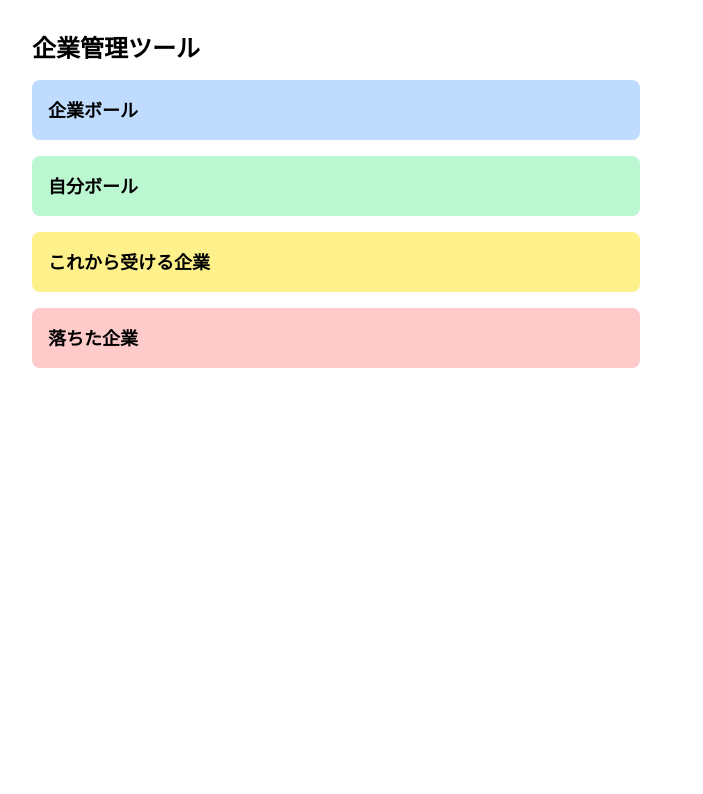
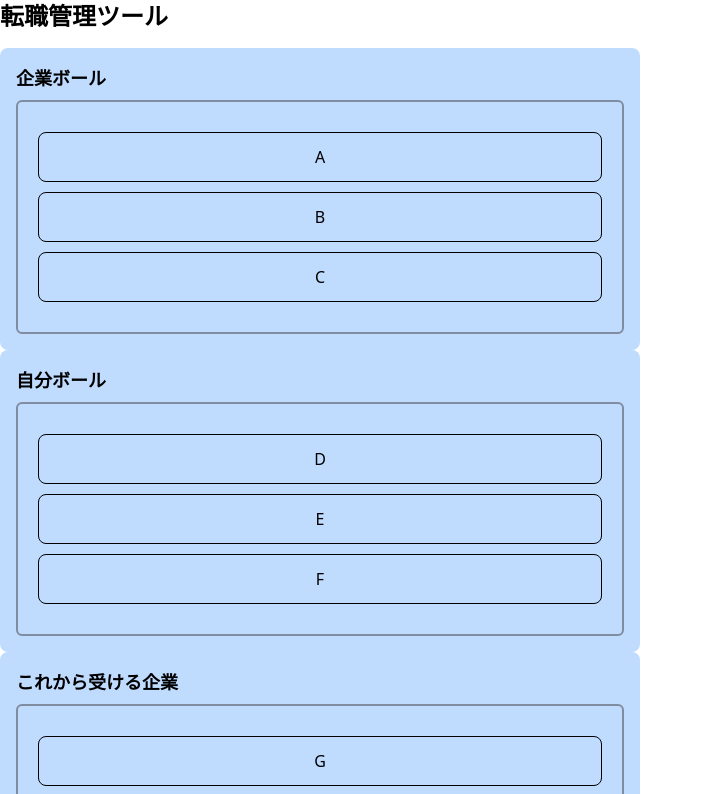
Before and after one commit to Yoshiyuki-Sato-1027/jobchangetool, a Next.js app: page / in a window 1280 px wide. Shown: the top 794 px of the page, without its empty margins (0-703 px from the left). Built offline with nearby package versions, Linux system fonts and the light colour scheme.

Commit message:
Create Function Drag And Drop

```diff
--- /dev/null
+++ b/components/Container.tsx
@@ -0,0 +1,197 @@
+import React, { useState } from "react";
+import {
+  DndContext,
+  DragOverlay,
+  closestCorners,
+  KeyboardSensor,
+  PointerSensor,
+  useSensor,
+  useSensors,
+  UniqueIdentifier,
+  DragStartEvent,
+  DragOverEvent,
+  DragEndEvent,
+} from "@dnd-kit/core";
+import { arrayMove, sortableKeyboardCoordinates } from "@dnd-kit/sortable";
+import SortableContainer from "./SortableContainer";
+import Item from "./Item";
+
+const Contaienr = () => {
+  // ドラッグ&ドロップでソート可能なリスト
+  const [items, setItems] = useState<{
+    [key: string]: string[];
+  }>({
+    container1: ["A", "B", "C"],
+    container2: ["D", "E", "F"],
+    container3: ["G", "H", "I"],
+    container4: [],
+  });
+
+  //リストのリソースid（リストの値）
+  const [activeId, setActiveId] = useState<UniqueIdentifier>();
+
+  // ドラッグの開始、移動、終了などにどのような入力を許可するかを決めるprops
+  const sensors = useSensors(
+    useSensor(PointerSensor),
+    useSensor(KeyboardSensor, {
+      coordinateGetter: sortableKeyboardCoordinates,
+    })
+  );
+
+  //各コンテナ取得関数
+  const findContainer = (id: UniqueIdentifier) => {
+    if (id in items) {
+      return id;
+    }
+    return Object.keys(items).find((key: string) =>
+      items[key].includes(id.toString())
+    );
+  };
+
+  // ドラッグ開始時に発火する関数
+  const handleDragStart = (event: DragStartEvent) => {
+    const { active } = event;
+    //ドラッグしたリソースのid
+    const id = active.id.toString();
+    setActiveId(id);
+  };
+
+  //ドラッグ可能なアイテムがドロップ可能なコンテナの上に移動時に発火する関数
+  const handleDragOver = (event: DragOverEvent) => {
+    const { active, over } = event;
+    //ドラッグしたリソースのid
+    const id = active.id.toString();
+    //ドロップした場所にあったリソースのid
+    const overId = over?.id;
+
+    if (!overId) return;
+
+    // ドラッグ、ドロップ時のコンテナ取得
+    // container1,container2,container3,container4のいずれかを持つ
+    const activeContainer = findContainer(id);
+    const overContainer = findContainer(over?.id);
+
+    if (
+      !activeContainer ||
+      !overContainer ||
+      activeContainer === overContainer
+    ) {
+      return;
+    }
+
+    setItems((prev) => {
+      // 移動元のコンテナの要素配列を取得
+      const activeItems = prev[activeContainer];
+      // 移動先のコンテナの要素配列を取得
+      const overItems = prev[overContainer];
+
+      // 配列のインデックス取得
+      const activeIndex = activeItems.indexOf(id);
+      const overIndex = overItems.indexOf(overId.toString());
+
+      let newIndex;
+      if (overId in prev) {
+        // We're at the root droppable of a container
+        newIndex = overItems.length + 1;
+      } else {
+        const isBelowLastItem = over && overIndex === overItems.length - 1;
+
+        const modifier = isBelowLastItem ? 1 : 0;
+
+        newIndex = overIndex >= 0 ? overIndex + modifier : overItems.length + 1;
+      }
+
+      return {
+        ...prev,
+        [activeContainer]: [
+          ...prev[activeContainer].filter((item) => item !== active.id),
+        ],
+        [overContainer]: [
+          ...prev[overContainer].slice(0, newIndex),
+          items[activeContainer][activeIndex],
+          ...prev[overContainer].slice(newIndex, prev[overContainer].length),
+        ],
+      };
+    });
+  };
+
+  // ドラッグ終了時に発火する関数
+  const handleDragEnd = (event: DragEndEvent) => {
+    const { active, over } = event;
+    //ドラッグしたリソースのid
+    const id = active.id.toString();
+    //ドロップした場所にあったリソースのid
+    const overId = over?.id;
+
+    if (!overId) return;
+
+    // ドラッグ、ドロップ時のコンテナ取得
+    // container1,container2,container3,container4のいずれかを持つ
+    const activeContainer = findContainer(id);
+    const overContainer = findContainer(over?.id);
+
+    if (
+      !activeContainer ||
+      !overContainer ||
+      activeContainer !== overContainer
+    ) {
+      return;
+    }
+
+    // 配列のインデックス取得
+    const activeIndex = items[activeContainer].indexOf(id);
+    const overIndex = items[overContainer].indexOf(overId.toString());
+
+    if (activeIndex !== overIndex) {
+      setItems((items) => ({
+        ...items,
+        [overContainer]: arrayMove(
+          items[overContainer],
+          activeIndex,
+          overIndex
+        ),
+      }));
+    }
+    setActiveId(undefined);
+  };
+
+  return (
+    <div>
+      <h1 className="text-2xl font-bold mb-4">転職管理ツール</h1>
+
+      <DndContext
+        sensors={sensors}
+        collisionDetection={closestCorners}
+        onDragStart={handleDragStart}
+        onDragOver={handleDragOver}
+        onDragEnd={handleDragEnd}
+      >
+        {/* SortableContainer */}
+        <SortableContainer
+          id="container1"
+          items={items.container1}
+          label="企業ボール"
+        />
+        <SortableContainer
+          id="container2"
+          label="自分ボール"
+          items={items.container2}
+        />
+        <SortableContainer
+          id="container3"
+          label="これから受ける企業"
+          items={items.container3}
+        />
+        <SortableContainer
+          id="container4"
+          label="落ちた企業"
+          items={items.container4}
+        />
+        {/* DragOverlay */}
+        <DragOverlay>{activeId ? <Item id={activeId} /> : null}</DragOverlay>
+      </DndContext>
+    </div>
+  );
+};
+
+export default Contaienr;
--- a/components/DashBoard.tsx
+++ b/components/DashBoard.tsx
@@ -1,29 +1,8 @@
 import React from "react";
+import Contaienr from "./Container";
 
 function CompanyManagementTool() {
-  return (
-    <div className="p-8">
-      <h1 className="text-2xl font-bold mb-4">企業管理ツール</h1>
-      <div className="flex flex-wrap gap-4">
-        <div className="bg-blue-200 p-4 rounded-lg w-1/2">
-          <h2 className="text-lg font-semibold">企業ボール</h2>
-          {/* 企業ボールの内容をここに表示 */}
-        </div>
-        <div className="bg-green-200 p-4 rounded-lg w-1/2">
-          <h2 className="text-lg font-semibold">自分ボール</h2>
-          {/* 自分ボールの内容をここに表示 */}
-        </div>
-        <div className="bg-yellow-200 p-4 rounded-lg w-1/2">
-          <h2 className="text-lg font-semibold">これから受ける企業</h2>
-          {/* これから受ける企業の内容をここに表示 */}
-        </div>
-        <div className="bg-red-200 p-4 rounded-lg w-1/2">
-          <h2 className="text-lg font-semibold">落ちた企業</h2>
-          {/* 落ちた企業の内容をここに表示 */}
-        </div>
-      </div>
-    </div>
-  );
+  return <Contaienr />;
 }
 
 export default CompanyManagementTool;
--- /dev/null
+++ b/components/Item.tsx
@@ -0,0 +1,10 @@
+import { UniqueIdentifier } from "@dnd-kit/core";
+
+const Item = ({ id }: { id: UniqueIdentifier }) => {
+  return (
+    <div className="w-full h-[50px] flex items-center justify-center my-2.5 border border-black rounded-lg">
+      {id}
+    </div>
+  );
+};
+export default Item;
--- /dev/null
+++ b/components/SortableContainer.tsx
@@ -0,0 +1,41 @@
+import { useDroppable } from "@dnd-kit/core";
+import { rectSortingStrategy, SortableContext } from "@dnd-kit/sortable";
+import SortableItem from "./SortableItem";
+
+const SortableContainer = ({
+  id,
+  items,
+  label,
+}: {
+  id: string;
+  items: string[];
+  label: string;
+}) => {
+  const { setNodeRef } = useDroppable({
+    id,
+  });
+  return (
+    <>
+      <div className="bg-blue-200 p-4 rounded-lg w-1/2">
+        <h2 className="text-lg font-semibold">{label}</h2>
+        {/* 企業ボールの内容をここに表示 */}
+        <SortableContext id={id} items={items} strategy={rectSortingStrategy}>
+          <div
+            ref={setNodeRef}
+            className="w-full border-2 border-gray-500/75 p-5 mt-2 rounded-md"
+          >
+            {items.map((id: string) => (
+              <SortableItem key={id} id={id} />
+            ))}
+          </div>
+        </SortableContext>
+      </div>
+
+      <div className="w-[calc(33%-5px)]">
+        <h3 className="text-xl font-bold text-center"></h3>
+      </div>
+    </>
+  );
+};
+
+export default SortableContainer;
--- /dev/null
+++ b/components/SortableItem.tsx
@@ -0,0 +1,22 @@
+import { useSortable } from "@dnd-kit/sortable";
+import { CSS } from "@dnd-kit/utilities";
+import { UniqueIdentifier } from "@dnd-kit/core";
+import Item from "./Item";
+
+const SortableItem = ({ id }: { id: UniqueIdentifier }) => {
+  const { attributes, listeners, setNodeRef, transform, transition } =
+    useSortable({ id });
+
+  return (
+    <div
+      ref={setNodeRef}
+      style={{ transform: CSS.Transform.toString(transform), transition }}
+      {...attributes}
+      {...listeners}
+    >
+      <Item id={id} />
+    </div>
+  );
+};
+
+export default SortableItem;
--- a/package.json
+++ b/package.json
@@ -9,8 +9,12 @@
     "lint": "next lint"
   },
   "dependencies": {
+    "@dnd-kit/core": "^6.0.8",
+    "@dnd-kit/sortable": "^7.0.2",
+    "@dnd-kit/utilities": "^3.2.1",
     "next": "13.5.5",
     "react": "18.2.0",
+    "react-beautiful-dnd": "^13.1.1",
     "react-dom": "18.2.0"
   },
   "devDependencies": {
```
Also changed, not shown: 1 other file (tests, documents, lock files or other folders).
